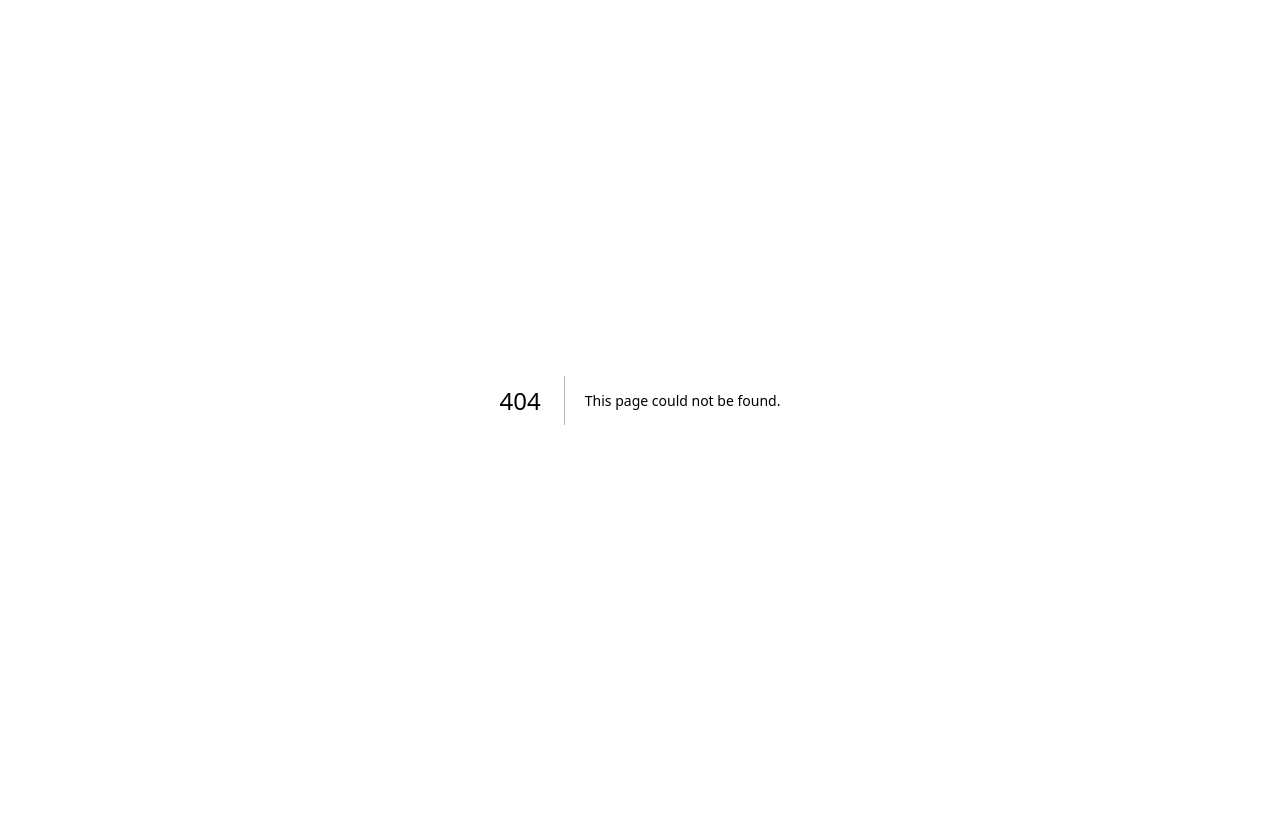
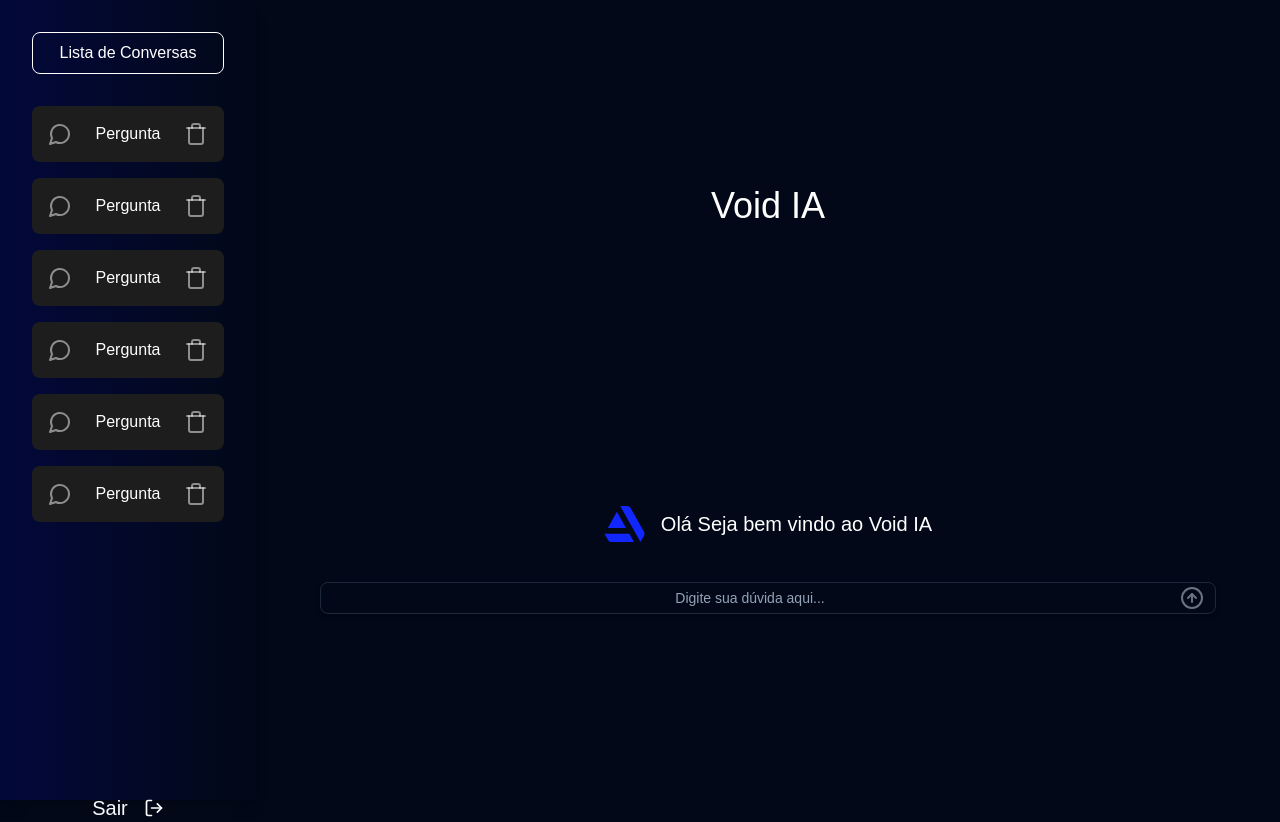
Before and after one commit to DevGustavoGantois/Void_IA, a Next.js app: page /platform in a window 1280 px wide. Before the commit this address had no page. Before the commit the page ends 800 px from the top, so only its background shows below. Built offline with nearby package versions, Linux system fonts and the light colour scheme.

Commit message:
feat:Creating new page in platform and create component sidebar.tsx

```diff
--- a/src/app/page.tsx
+++ b/src/app/page.tsx
@@ -18,12 +18,12 @@ export default function Home() {
           <p className="text-white/50 w-[350px] leading-7 lg:max-w-[443px] text-center">Olá! Bem vindo a nova inteligência artificial do momento, deseja Cadastrar-se ou fazer o Login?</p>
           <div className="flex flex-col lg:flex-row items-center gap-6">
             <Button asChild className="w-[200px]">
-              <Link href="/register" className="text-white font-medium text-[18px]">
+              <Link href="/register" className="text-white font-semibold text-[18px]">
                 Cadastre-se
               </Link>
             </Button>
             <Button asChild className="w-[200px]">
-              <Link href="/login" className="text-white font-medium text-[18px]">
+              <Link href="/login" className="text-white font-semibold text-[18px]">
               Login
               </Link>
             </Button>
--- /dev/null
+++ b/src/app/platform/components/sidebar.tsx
@@ -0,0 +1,33 @@
+import { LogOut, MessageCircle, Trash } from "lucide-react";
+import Link from "next/link";
+
+export function Sidebar() {
+    return (
+        <aside className="bg-gradient-to-r from-[#03083B] p-8 w-[20%] min-w-[250px] h-screen shadow-lg flex flex-col">
+            <div className="flex flex-col gap-8">
+                <div className="flex items-center justify-center">
+                    <div className="border border-white p-2 w-full rounded-lg">
+                        <p className="text-white text-center">Lista de Conversas</p>
+                    </div>
+                </div>
+
+                {/* Lista de perguntas */}
+                <div className="flex flex-col gap-4 overflow-y-auto">
+                    {[...Array(6)].map((_, index) => (
+                        <div key={index} className="bg-[#1D1D1D] p-4 rounded-lg flex justify-between items-center">
+                            <MessageCircle className="text-white/50" />
+                            <p className="text-white">Pergunta</p>
+                            <Trash className="text-white/50 cursor-pointer hover:text-red-500 transition" />
+                        </div>
+                    ))}
+                </div>
+                <div className="mt-60 flex items-center justify-center">
+                    <Link href="/" className="flex items-center text-xl gap-4">
+                    Sair
+                    <LogOut size={20} className="text-white" />
+                    </Link>
+                </div>
+            </div>
+        </aside>
+    )
+}
--- /dev/null
+++ b/src/app/platform/page.tsx
@@ -0,0 +1,32 @@
+import { Input } from "@/components/ui/input";
+import { Sidebar } from "./components/sidebar";
+import Image from "next/image";
+import { CircleArrowUp } from "lucide-react";
+
+export default function Page() {
+    return (
+        <section className="flex h-screen">
+            <Sidebar />
+            <div className="flex flex-1 flex-col items-center justify-center gap-10 px-6">
+                <h1 className="text-center text-white font-medium text-2xl lg:text-4xl mb-60">Void IA</h1>
+                <div className="flex items-center gap-4">
+                 <Image src="/LogoIcon.svg" width={41} height={36} alt="" />
+                 <p className="text-white text-xl">Olá Seja bem vindo ao Void IA</p>
+                </div>
+                <div className="relative w-full max-w-4xl">
+            <Input
+                className="w-full text-center p-3 pr-12 rounded-lg shadow-md"
+                type="text"
+                placeholder="Digite sua dúvida aqui..."
+                id="text_gpt"
+                name="text_gpt"
+            />
+            <CircleArrowUp
+                className="absolute inset-y-0 right-3 my-auto text-gray-500 cursor-pointer hover:text-gray-700 transition"
+                size={24}
+            />
+        </div>
+            </div>
+        </section>
+    )
+}
```
Also changed, not shown: src/api/actions-openIA.ts (added).
